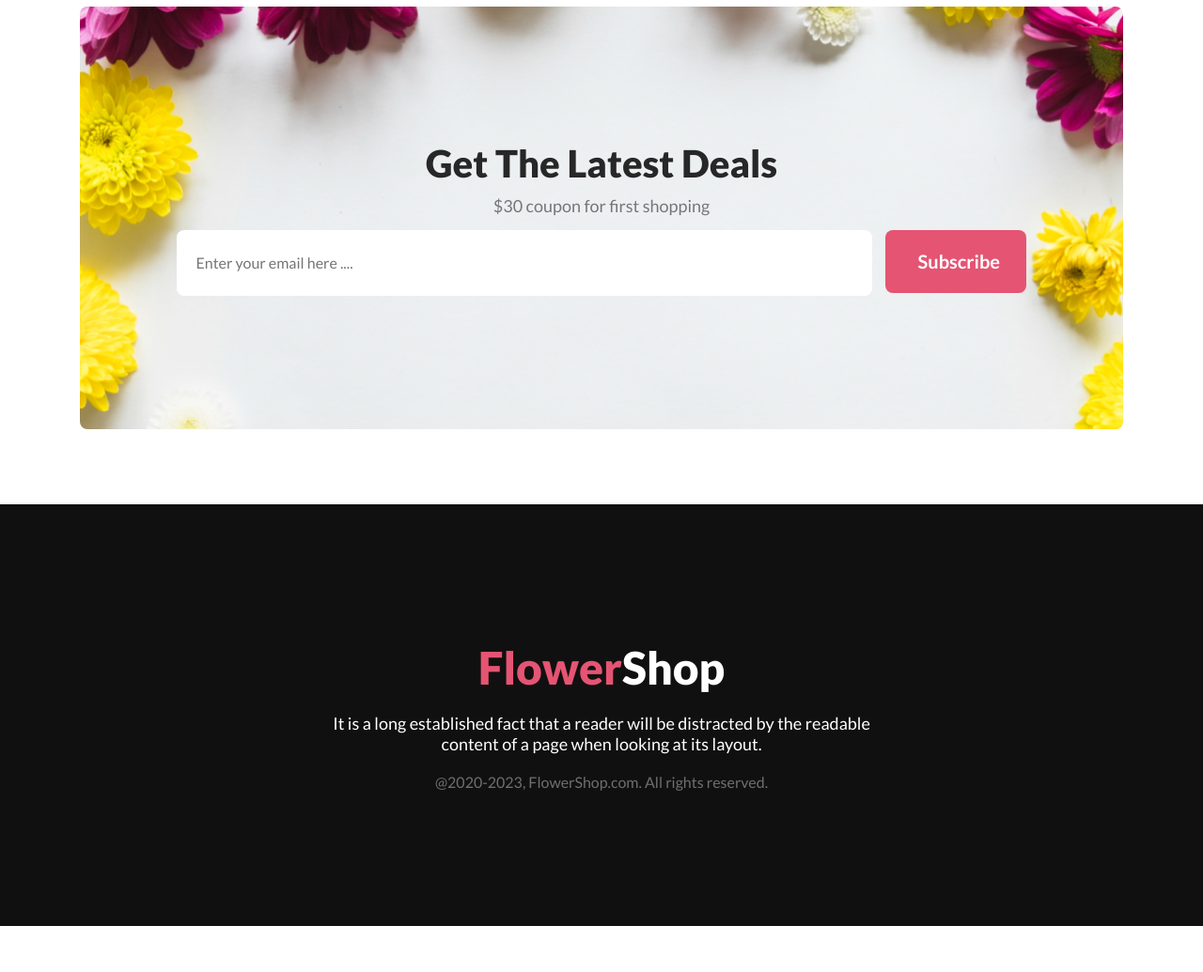
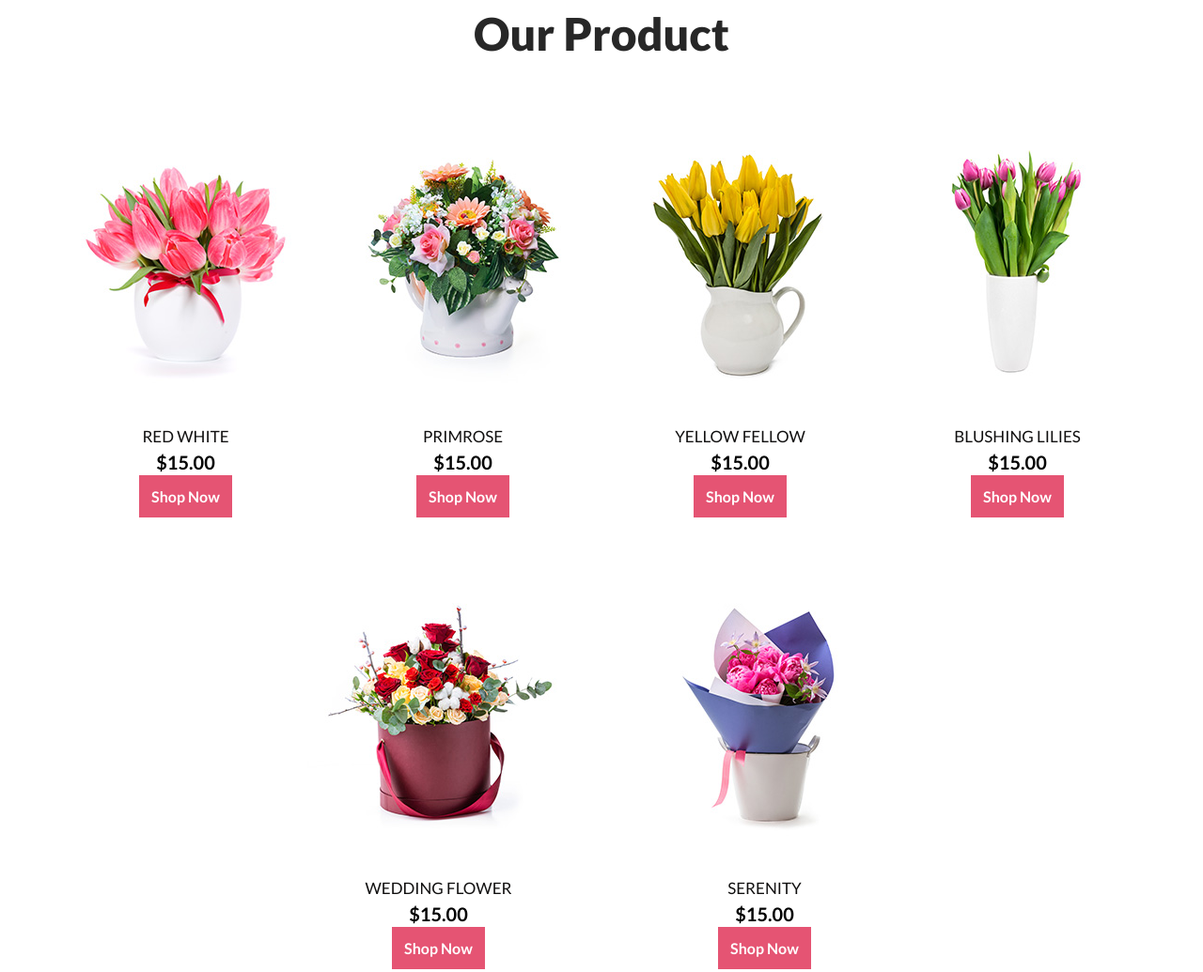
Before and after one commit to MHMIZAN09/Online-flower-shop, a plain HTML site: page index.html in a window 1280 px wide. Shown: the part 3300-4335 px from the top of the page at 94% size. Before the commit the page ends 4286 px from the top, so only its background shows below. Drawn offline with Linux system fonts and the light colour scheme.

Commit message:
our product add

```diff
--- a/index.html
+++ b/index.html
@@ -27,6 +27,7 @@
         </div>
     </Header>
     <main>
+        <!-- our flowers  -->
         <section>
             <div class="bonus-containerbar">
                 <h1>Our Featured Flowers</h1>
@@ -56,6 +57,7 @@
                 <li>Pink Flower Tree</li>
             </div>
         </section>
+        <!-- optional part  -->
         <section>
             <section>
                 <div class="optional-part">
@@ -76,6 +78,7 @@
                 </div>
             </section>
         </section>
+        <!-- Hot deal offer  -->
         <section>
             <div class="container-section3">
                 <div>
@@ -89,6 +92,7 @@
                 </div>
             </div>
         </section>
+        <!-- instagram section -->
         <section>
             <div class="container-section4-title">
                 <h1>Instagram</h1>
@@ -107,6 +111,54 @@
                 </div>
                 <div>
                     <img class="item" src="images/Rectangle 6.png" alt="">
+                </div>
+            </div>
+        </section>
+        <!-- our product -->
+        <section>
+            <div class="center-text">
+                <h2>Our Product</h2>
+            </div>
+            <div class="new-content">
+                <div class="row">
+                    <img src="images/s-1.jpg" alt="">
+                    <h4>Red White</h4>
+                    <h5>$15.00</h5>
+                    <a href="#">Shop Now</a>
+                </div>
+                <div class="row">
+                    <img src="images/s-4.jpg" alt="">
+                    <h4>Primrose</h4>
+                    <h5>$15.00</h5>
+                    <a href="#">Shop Now</a>
+                </div>
+                <div class="row">
+                    <img src="images/s-2.jpg" alt="">
+                    <h4>Yellow Fellow</h4>
+                    <h5>$15.00</h5>
+                    <a href="#">Shop Now</a>
+                </div>
+                <div class="row">
+                    <img src="images/s-3.jpg" alt="">
+                    <h4>Blushing Lilies</h4>
+                    <h5>$15.00</h5>
+                    <a href="#">Shop Now</a>
+
+                </div>
+            </div>
+            <div class="new-content">
+                <div class="row">
+                    <img src="images/1 (2).jpg" alt="">
+                    <h4>Wedding Flower</h4>
+                    <h5>$15.00</h5>
+                    <a href="#">Shop Now</a>
+
+                </div>
+                <div class="row">
+                    <img src="images/2 (1).jpg" alt="">
+                    <h4>Serenity</h4>
+                    <h5>$15.00</h5>
+                    <a href="#">Shop Now</a>
                 </div>
             </div>
         </section>
--- a/style.css
+++ b/style.css
@@ -283,3 +283,48 @@ li {
   font-weight: 400;
   color: rgba(255, 255, 255, 0.40);
 }
+/* create new section */
+.center-text h2{
+  text-align: center;
+  font-size: 48px;
+  font-weight: 800;
+  color: #272727;
+}
+.new-content{
+  display: flex;
+  justify-content: center;
+  align-items: center;
+  gap: 40px;
+  margin-top: 72px;
+  text-align: center;
+}
+.row{
+  position: relative;
+  cursor: pointer;
+}
+.row img{
+  width: 100%;
+  height: auto;
+  margin-bottom: 15px;
+}
+.row h4{
+  font-size: 17px;
+  font-weight: 400;
+  margin-bottom: 5px;
+  color: #111010;
+  text-transform: uppercase;
+}
+.row h5{
+  font-size: 20px;
+  font-weight: 600;
+  margin-bottom: 15px;
+}
+.row a{
+  font-size: 16px;
+  font-weight: 700;
+  text-align: center;
+  color: white;
+  padding: 13px;
+  background:#e55473;
+  text-decoration: none;
+}
```
Also changed, not shown: images/1 (2).jpg (added), images/2 (1).jpg (added), images/d-2.jpg (added), images/d-4.jpg (added), images/d-5.jpg (added), images/s-1.jpg (added), images/s-2.jpg (added), images/s-3.jpg (added), images/s-4.jpg (added).
